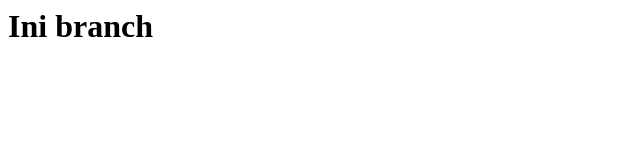
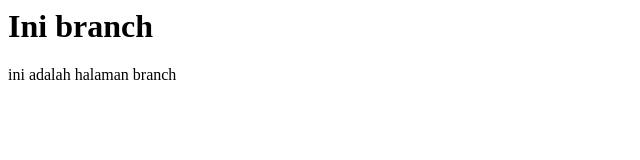
Before and after one commit to lukmanfreedom/my_app, a plain HTML site: page branch.html in a window 1280 px wide. Shown: the whole page, without its empty margins (0-640 px from the left). Drawn offline with Linux system fonts and the light colour scheme.

Commit message:
penambahan tag p

```diff
--- a/branch.html
+++ b/branch.html
@@ -7,5 +7,6 @@
 </head>
 <body>
     <h1>Ini branch</h1>
+    <p>ini adalah halaman branch</p>
 </body>
 </html>
```
